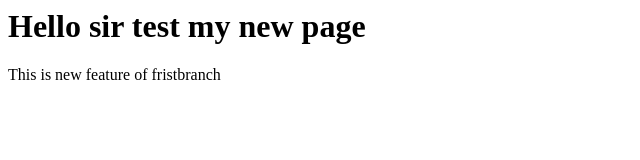
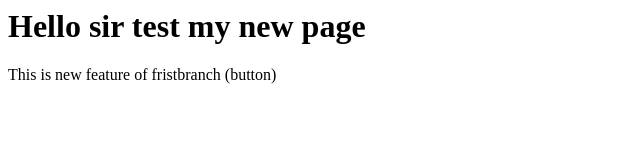
Before and after one commit to Asifdevop/Localrepo, a plain HTML site: page index.html in a window 1280 px wide. Shown: the full height of the page, 0-640 px from the left. Drawn offline with Linux system fonts and the light colour scheme.

Commit message:
new feature button

```diff
--- a/index.html
+++ b/index.html
@@ -1,3 +1,3 @@
 <title>Hello bhai</title>
 <h1>Hello sir test my new page</h1>
-<p>This is new feature of fristbranch</p>
+<p>This is new feature of fristbranch (button)</p>
```
